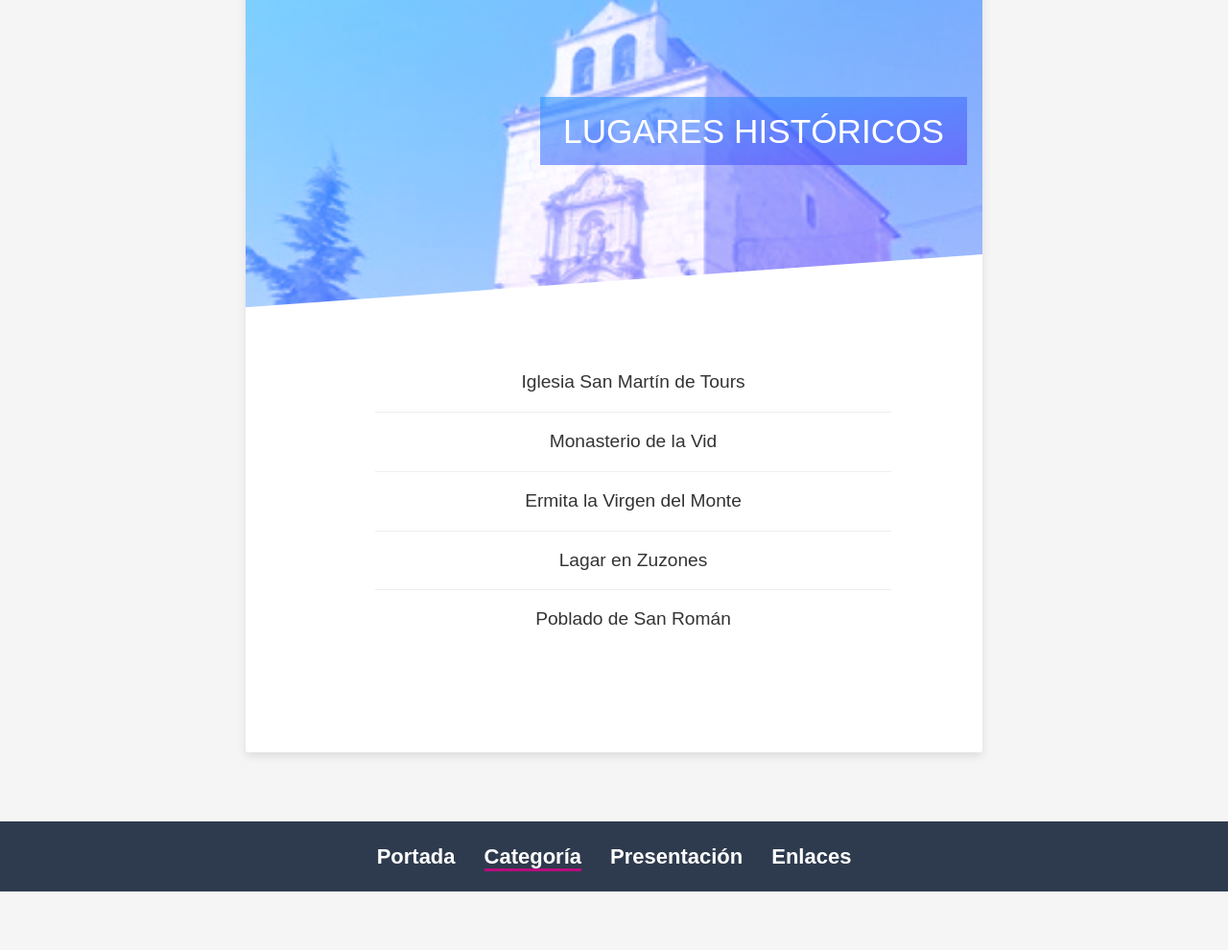
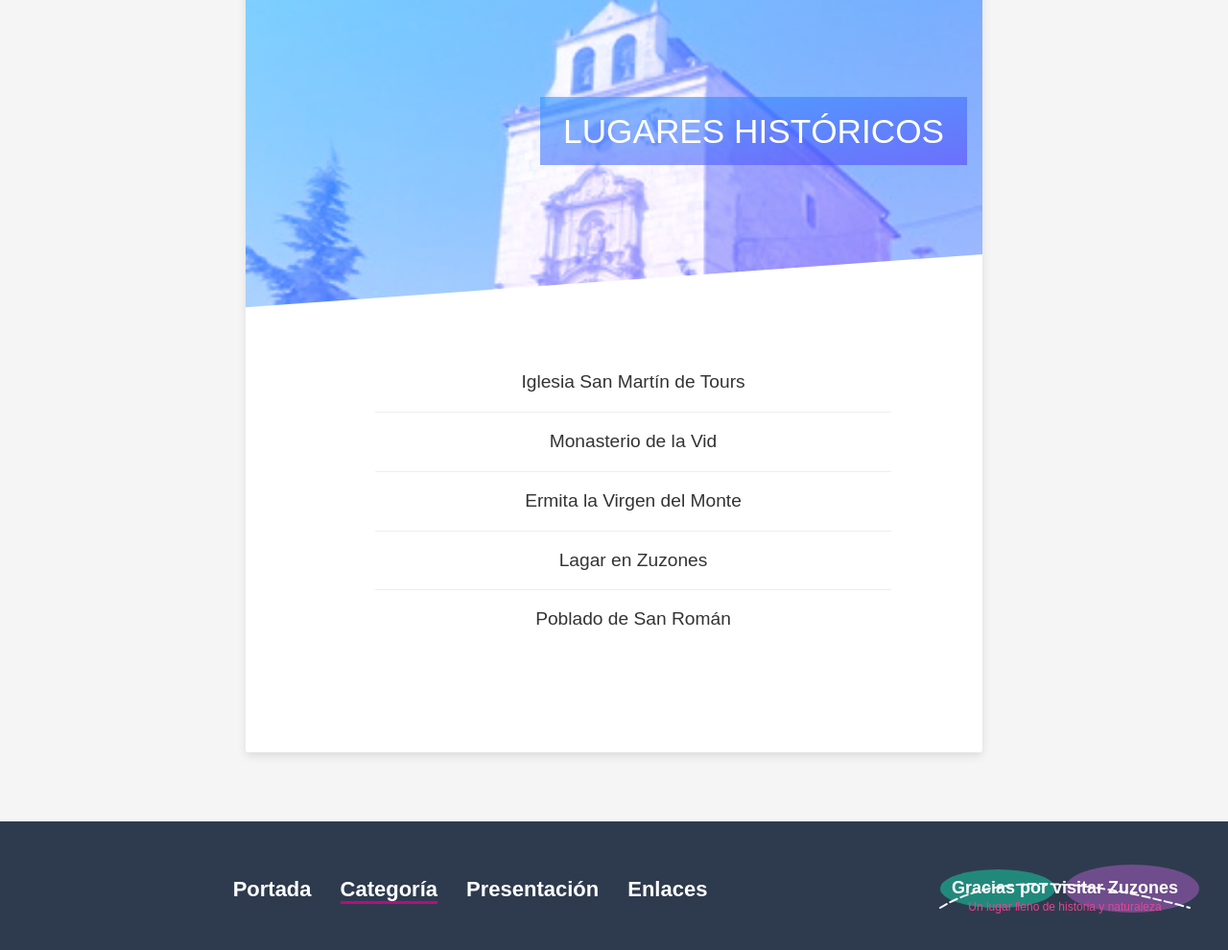
Before and after one commit to gitozuzo/PEC1_HERRAMIENTAS, a website built with Parcel: page src/categoria.html in a window 1280 px wide. Shown: the part 1127-2117 px from the top of the page at 96% size. Before the commit the page ends 2056 px from the top, so only its background shows below. Built offline with nearby package versions, Linux system fonts and the light colour scheme.

Commit message:
se añade un logo en el footeer

```diff
--- a/src/categoria.html
+++ b/src/categoria.html
@@ -174,6 +174,63 @@
           <li><a href="enlaces.html">Enlaces</a></li>
         </ul>
       </nav>
+      <svg
+        xmlns="http://www.w3.org/2000/svg"
+        viewBox="0 0 300 100"
+        width="300"
+        height="100"
+      >
+        <!-- Fondo del footer -->
+        <rect width="100%" height="100%" fill="#2e3b4e" />
+
+        <!-- Formas decorativas en el fondo -->
+        <ellipse cx="80" cy="50" rx="60" ry="20" fill="#1abc9c" opacity="0.6" />
+        <ellipse
+          cx="220"
+          cy="50"
+          rx="70"
+          ry="25"
+          fill="#9b59b6"
+          opacity="0.6"
+        />
+
+        <!-- Línea decorativa -->
+        <path
+          d="M20 70 Q100 20, 280 70"
+          fill="none"
+          stroke="#f5f6fa"
+          stroke-width="2"
+          stroke-dasharray="8 4"
+          stroke-linecap="round"
+        />
+
+        <!-- Texto principal -->
+        <text
+          x="50%"
+          y="50%"
+          font-family="'Poppins', Arial, sans-serif"
+          font-size="18"
+          fill="#ffffff"
+          text-anchor="middle"
+          dominant-baseline="middle"
+          font-weight="bold"
+        >
+          Gracias por visitar Zuzones
+        </text>
+
+        <!-- Texto secundario -->
+        <text
+          x="50%"
+          y="70%"
+          font-family="'Poppins', Arial, sans-serif"
+          font-size="12"
+          fill="#e84393"
+          text-anchor="middle"
+          dominant-baseline="middle"
+        >
+          Un lugar lleno de historia y naturaleza
+        </text>
+      </svg>
     </footer>
   </body>
 </html>
--- a/src/css/styles.scss
+++ b/src/css/styles.scss
@@ -1301,8 +1301,6 @@ footer {
     text-align: center;
 
     #nav-menu {
-      margin-bottom: 10px; /* Añade separación entre menú y logo */
-
       ul {
         flex-direction: column;
         align-items: center;
```
Also changed, not shown: src/detalle.html (+58 -3 lines), src/enlaces.html (+57 -0 lines), src/presentacion.html (+57 -0 lines).
